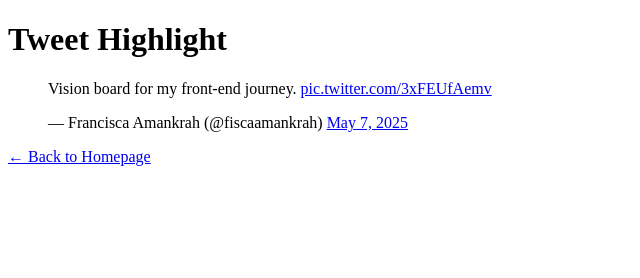
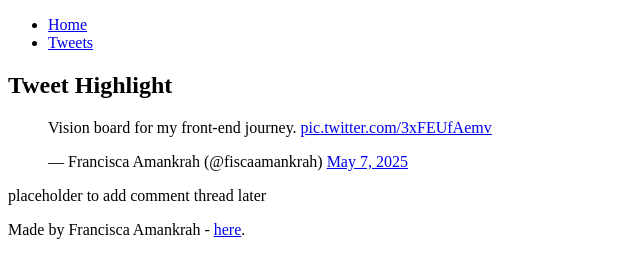
Before and after one commit to amanks-fisca/My_First_Portfolio, a plain HTML site: page html_basic/tweets.html in a window 1280 px wide. Shown: the whole page, without its empty margins (0-640 px from the left). Drawn offline with Linux system fonts and the light colour scheme.

Commit message:
Refactor index.html and tweets.html to use header, main, footer layout

```diff
--- a/html_basic/tweets.html
+++ b/html_basic/tweets.html
@@ -2,21 +2,34 @@
 <html lang="en">
 <head>
   <meta charset="UTF-8">
-  <title>My Tweet</title>
+  <title>My Tweets</title>
 </head>
 <body>
-  <h1>Tweet Highlight</h1>
+  <header>
+    <ul>
+      <li><a href="index.html">Home</a></li>
+      <li><a href="tweets.html">Tweets</a></li>
+    </ul>
+  </header>
 
-  <blockquote class="twitter-tweet">
-    <p lang="en" dir="ltr">
-      Vision board for my front-end journey.
-      <a href="https://t.co/3xFEUfAemv">pic.twitter.com/3xFEUfAemv</a>
-    </p>
-    &mdash; Francisca Amankrah (@fiscaamankrah)
-    <a href="https://twitter.com/fiscaamankrah/status/1920243268350038448?ref_src=twsrc%5Etfw">May 7, 2025</a>
-  </blockquote>
-  <script async src="https://platform.twitter.com/widgets.js" charset="utf-8"></script>
+  <main>
+    <article>
+      <h1>Tweet Highlight</h1>
+      <blockquote class="twitter-tweet">
+        <p lang="en" dir="ltr">Vision board for my front-end journey.
+        <a href="https://t.co/3xFEUfAemv">pic.twitter.com/3xFEUfAemv</a></p>
+        &mdash; Francisca Amankrah (@fiscaamankrah)
+        <a href="https://twitter.com/fiscaamankrah/status/1920243268350038448?ref_src=twsrc%5Etfw">May 7, 2025</a>
+      </blockquote>
+      <script async src="https://platform.twitter.com/widgets.js" charset="utf-8"></script>
+    </article>
+    <aside>
+      <p>placeholder to add comment thread later</p>
+    </aside>
+  </main>
 
-  <p><a href="index.html">← Back to Homepage</a></p>
+  <footer>
+    <p>Made by Francisca Amankrah - <a href="https://github.com/amanks-fisca" target="_blank">here</a>.</p>
+  </footer>
 </body>
 </html>
```
Also changed, not shown: html_basic/index.html (+20 -4 lines).
